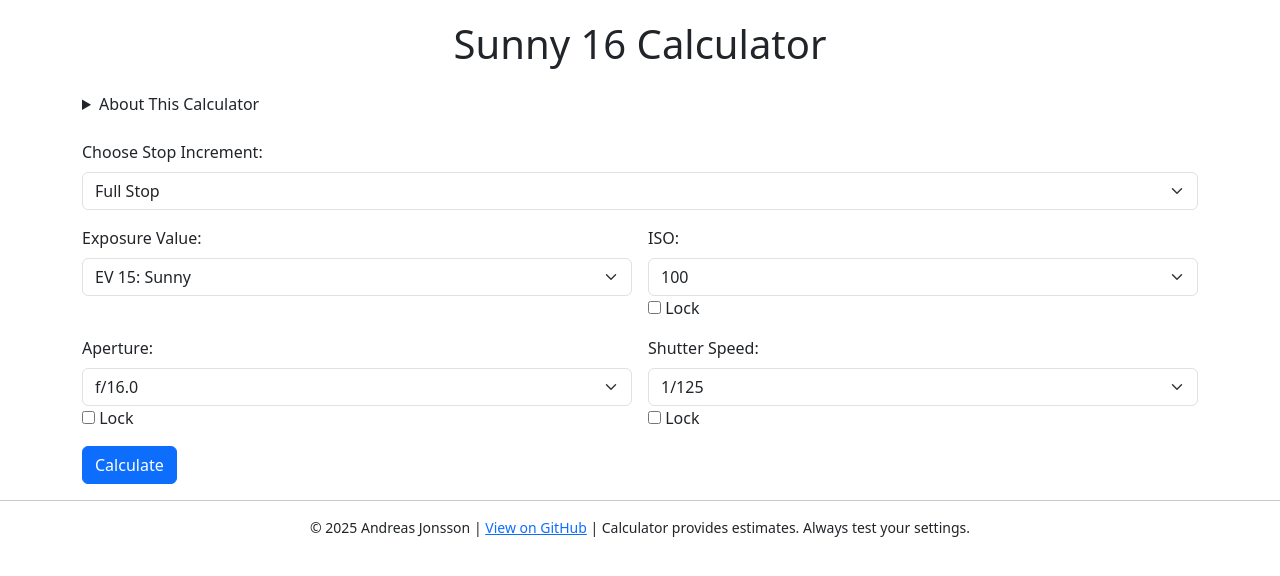
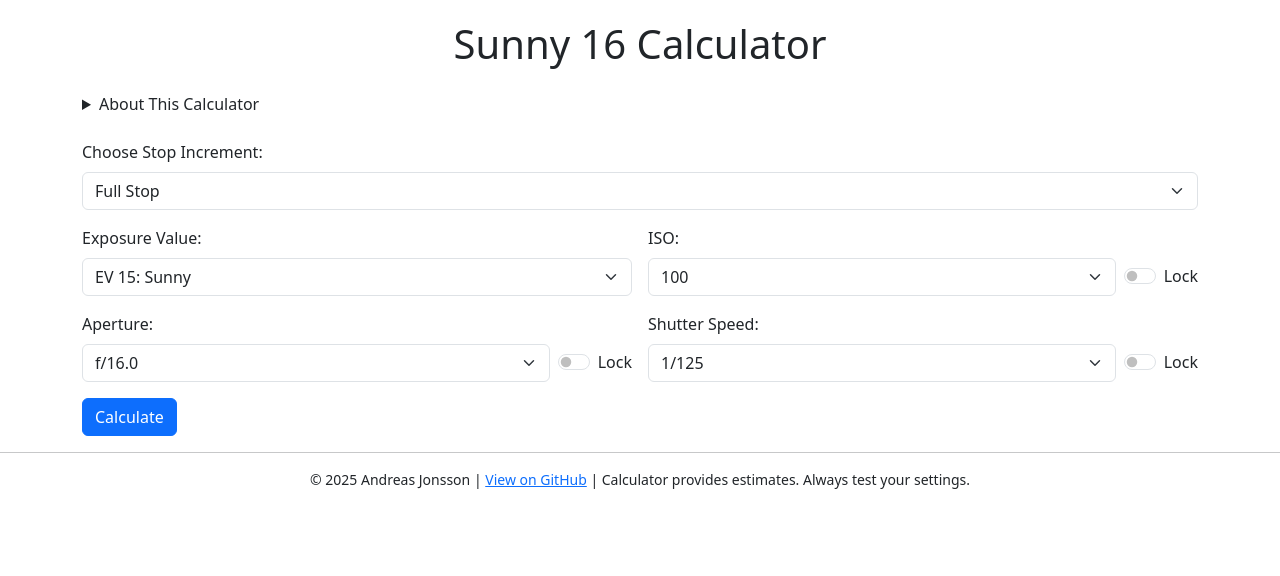
Before and after one commit to sonofjon/sunny-16, a Flask app: page / in a window 1280 px wide. Shown: the top 576 px of the page. Run offline with Flask 3, Linux system fonts and the light colour scheme.

Commit message:
calculator.html: Use switch style for lock controls on calculator form

```diff
--- a/templates/calculator.html
+++ b/templates/calculator.html
@@ -99,37 +99,48 @@
         <!-- ISO Selection -->
         <div class="col-md-6">
           <label for="iso" class="form-label">ISO:</label>
-          <select name="iso" id="iso" class="form-select">
+          <div class="d-flex align-items-center">
+            <select name="iso" id="iso" class="form-select me-2">
             {% for i, label in iso_options %}
             <option value="{{ i }}"
               {{ 'selected' if i == iso }}>
               {{ label }}
             </option>
             {% endfor %}
-          </select>
-          <input type="checkbox" name="lock_iso"
-            {{ 'checked' if lock_iso }}> Lock
+            </select>
+            <div class="form-check form-switch">
+            <input class="form-check-input" type="checkbox" id="lock_iso" name="lock_iso"
+              {{ 'checked' if lock_iso }}>
+            <label class="form-check-label" for="lock_iso">Lock</label>
+            </div>
+          </div>
         </div>
 
         <!-- Aperture Selection -->
         <div class="col-md-6">
           <label for="aperture" class="form-label">Aperture:</label>
-          <select name="aperture" id="aperture" class="form-select">
+          <div class="d-flex align-items-center">
+            <select name="aperture" id="aperture" class="form-select me-2">
             {% for a, label in aperture_options %}
             <option value="{{ a }}"
               {{ 'selected' if a == aperture }}>
               {{ label }}
             </option>
             {% endfor %}
-          </select>
-          <input type="checkbox" name="lock_aperture"
-            {{ 'checked' if lock_aperture }}> Lock
+            </select>
+            <div class="form-check form-switch">
+            <input class="form-check-input" type="checkbox" id="lock_aperture" name="lock_aperture"
+              {{ 'checked' if lock_aperture }}>
+            <label class="form-check-label" for="lock_aperture">Lock</label>
+            </div>
+          </div>
         </div>
 
         <!-- Shutter Speed Selection -->
         <div class="col-md-6">
           <label for="shutterspeed" class="form-label">Shutter Speed:</label>
-          <select name="shutterspeed" id="shutterspeed"
+          <div class="d-flex align-items-center">
+            <select name="shutterspeed" id="shutterspeed"
               class="form-select">
             {% for speed, label in shutter_speed_options %}
             <option value="{{ speed }}"
@@ -138,8 +149,12 @@
             </option>
             {% endfor %}
           </select>
-          <input type="checkbox" name="lock_shutterspeed"
-            {{ 'checked' if lock_shutter_speed }}> Lock
+          <div class="form-check form-switch d-inline-block ms-2 align-middle">
+            <input class="form-check-input" type="checkbox" id="lock_shutterspeed" name="lock_shutterspeed"
+              {{ 'checked' if lock_shutter_speed }}>
+            <label class="form-check-label" for="lock_shutterspeed">Lock</label>
+            </div>
+          </div>
         </div>
 
         <!-- Submission Button -->
```
